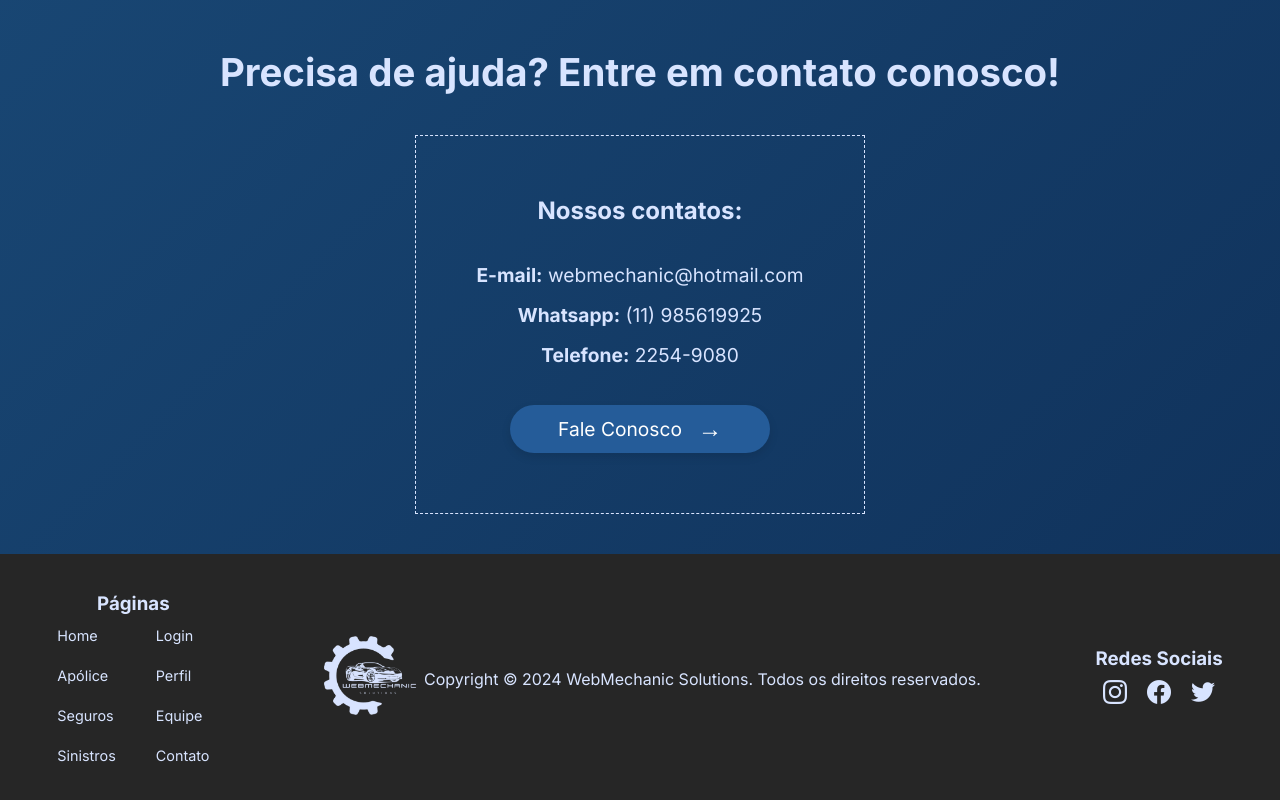
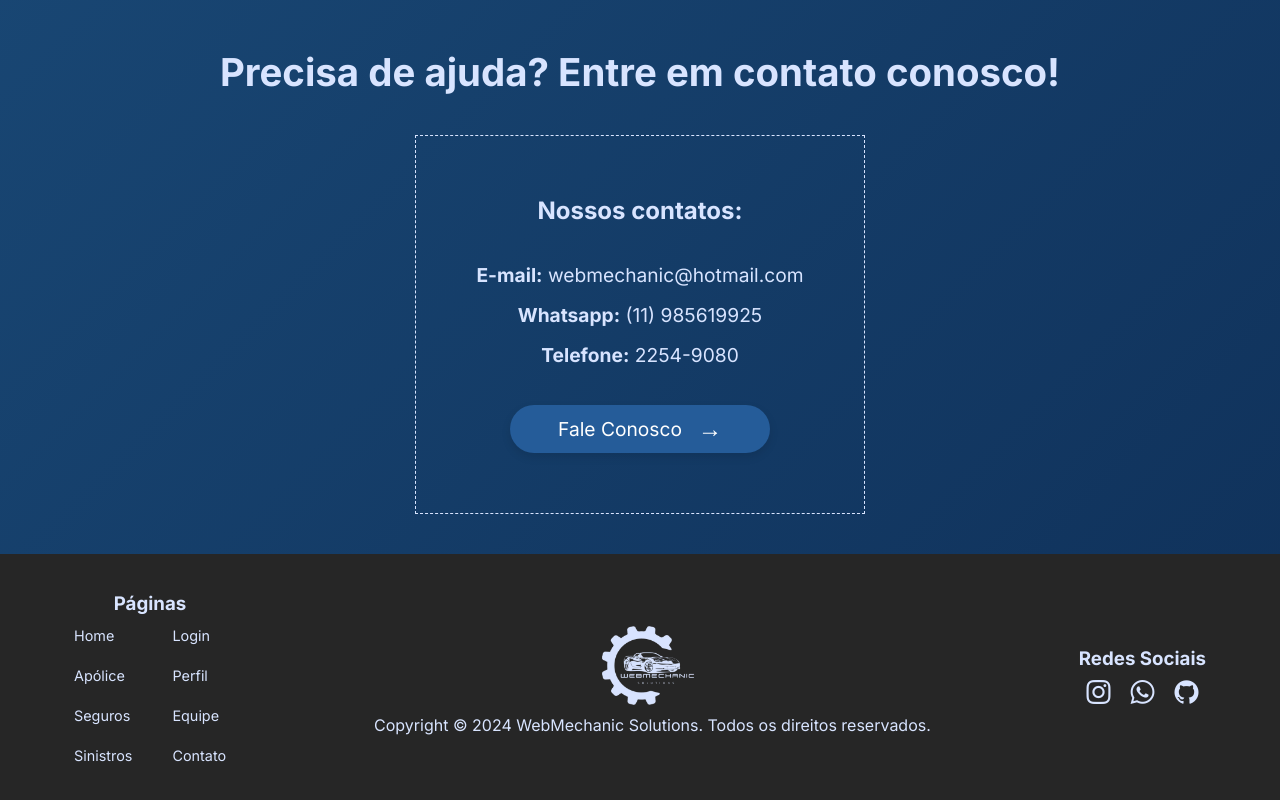
Before and after one commit to 1TDSPM-challenge/webmechanic, a React (Vite) app: page / in a window 1280 px wide. Shown: the part 3232-4032 px from the top of the page. Built offline with nearby package versions, Linux system fonts and the light colour scheme.

Commit message:
footer atualizado

```diff
--- a/src/components/Footer.tsx
+++ b/src/components/Footer.tsx
@@ -127,16 +127,16 @@ const Footer = () => {
                     </Coluna>
                 </FooterLinksWrapper>
             </FooterLinksContainer>
-            <div>
+            <FooterLinksContainer>
                 <img src={Logo} alt="Logo" />
                 <p>Copyright © 2024 WebMechanic Solutions. Todos os direitos reservados.</p>
-            </div>
+            </FooterLinksContainer>
             <FooterLinksContainer>
                 <h3>Redes Sociais</h3>
                 <SocialLinks>
                     <li><i className="fi fi-brands-instagram"></i></li>
-                    <li><i className="fi fi-brands-facebook"></i></li>
-                    <li><i className="fi fi-brands-twitter"></i></li>
+                    <li><i className="fi fi-brands-whatsapp"></i></li>
+                    <li><i className="fi fi-brands-github"></i></li>
                 </SocialLinks>
             </FooterLinksContainer>
         </FooterContainer>
```
